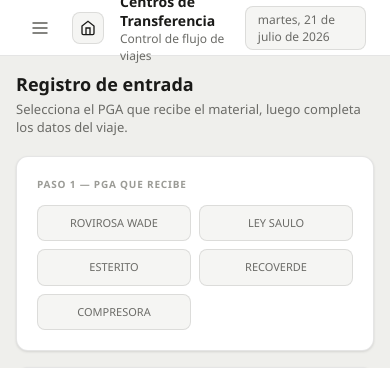
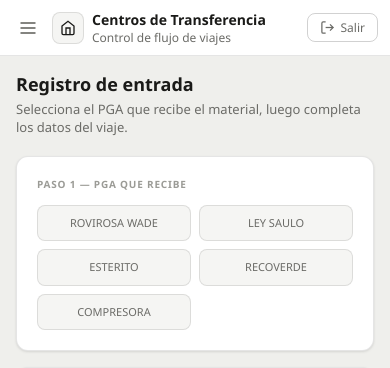
Before and after one commit to LuisViveros24/centros-transferencia, a Flask app: template templates/index.html in a window 390 px wide. Shown: the top 368 px of the page. Run offline with Flask 3, Linux system fonts and the light colour scheme; the template is opened without the code that fills it, so the values that code supplies are empty; parts of the project's set-up code (start-up, migrations or seed data) failed here and were passed over; some libraries are stand-ins or nearby versions.

Commit message:
feat: botón Cerrar sesión en el topbar
Botón 'Salir' arriba a la derecha. Como la app usa HTTP Basic Auth
(sin logout estándar), /logout responde 401 siempre con el mismo
realm y el frontend envía credenciales inválidas antes de navegar,
para que el navegador vuelva a pedir usuario y contraseña. En móvil
se oculta la fecha para priorizar el botón.

```diff
--- a/app.py
+++ b/app.py
@@ -149,6 +149,18 @@ def index():
     resp = make_response(render_template('index.html'))
     resp.headers['Cache-Control'] = 'no-store, must-revalidate'
     return resp
+
+@app.route('/logout')
+def logout():
+    """Cierre de sesión para HTTP Basic Auth. Responde 401 SIEMPRE (aunque
+    lleguen credenciales válidas) con el mismo realm de la app, para que el
+    navegador considere inválidas las credenciales cacheadas y vuelva a pedir
+    usuario y contraseña en el siguiente acceso."""
+    return Response(
+        'Sesión cerrada. Para volver a entrar, abre de nuevo la aplicación.',
+        401,
+        {'WWW-Authenticate': 'Basic realm="CT App"', 'Cache-Control': 'no-store'}
+    )
 
 @app.route('/api/whoami', methods=['GET'])
 @requiere_auth
--- a/templates/index.html
+++ b/templates/index.html
@@ -154,6 +154,9 @@
 
   @media(max-width:640px){
     .menu-btn{display:flex;align-items:center;justify-content:center}
+    .topbar{padding:0 12px;gap:8px}
+    .topbar-date{display:none}  /* en móvil se prioriza el botón Salir */
+    .logout-btn{margin-left:auto}  /* ancla el botón a la derecha sin la fecha */
     .sidebar{display:none;position:fixed;top:56px;left:0;height:calc(100vh - 56px);z-index:150;width:220px;box-shadow:4px 0 16px rgba(0,0,0,0.18)}
     .sidebar.open{display:flex}
     .content{padding:16px}
@@ -193,6 +196,13 @@
     <div class="topbar-sub">Control de flujo de viajes</div>
   </div>
   <div class="topbar-date" id="topbar-date"></div>
+  <button class="btn btn-ghost logout-btn" onclick="cerrarSesion()" title="Cerrar sesión"
+          style="padding:5px 12px;font-size:12px;display:flex;align-items:center;gap:6px;flex-shrink:0">
+    <svg viewBox="0 0 24 24" width="15" height="15" fill="none" stroke="currentColor" stroke-width="2" style="display:block">
+      <path d="M9 21H5a2 2 0 01-2-2V5a2 2 0 012-2h4"/><polyline points="16 17 21 12 16 7"/><line x1="21" y1="12" x2="9" y2="12"/>
+    </svg>
+    <span>Salir</span>
+  </button>
 </div>
 
 <div class="main">
@@ -1230,6 +1240,21 @@ function exportarExcel() {
   window.location.href = '/api/export/excel';
 }
 
+// ── Cerrar sesión ──────────────────────────────────────────────
+async function cerrarSesion() {
+  if (!confirm('¿Cerrar sesión? El navegador volverá a pedir usuario y contraseña.')) return;
+  // HTTP Basic Auth no tiene logout estándar: enviamos credenciales inválidas
+  // al mismo realm para invalidar las cacheadas, y luego vamos a /logout (que
+  // siempre responde 401 → el navegador vuelve a pedir usuario y contraseña).
+  try {
+    await fetch('/logout', {
+      headers: { 'Authorization': 'Basic ' + btoa('logout:logout') },
+      cache: 'no-store'
+    });
+  } catch(e) {}
+  window.location.href = '/logout';
+}
+
 // ── Init ───────────────────────────────────────────────────────
 buildPga('pga-sel-e');
 buildPga('pga-sel-s');
```
Also changed, not shown: tests/test_roles.py (+12 -0 lines).
